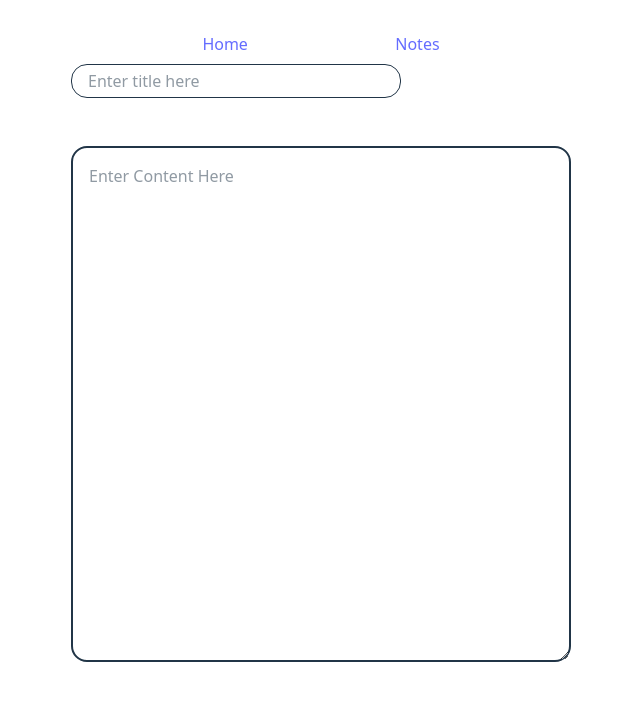
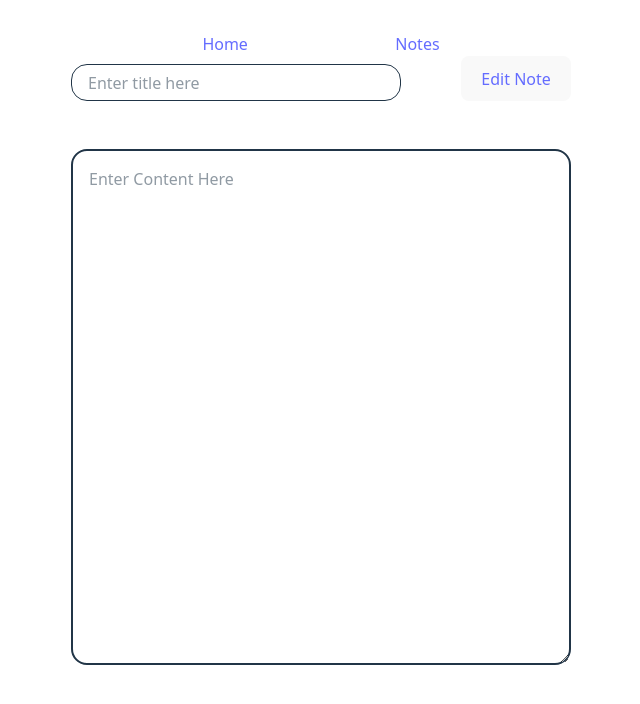
Before and after one commit to KhushiSri13/Projects, a React (Vite) app in the folder NotesApp/: page /notes/1 in a window 1280 px wide. Shown: the top 704 px of the page, without its empty margins (319-959 px from the left). Built offline with nearby package versions, Linux system fonts and the light colour scheme.

Commit message:
viewNotes logic fixed, edit button added

```diff
--- a/NotesApp/src/components/Notes.jsx
+++ b/NotesApp/src/components/Notes.jsx
@@ -37,7 +37,7 @@ const Notes = () => {
                     <Link to={`/?notesId=${notes?._id}`}>edit</Link>
                   </button>
                   <button>
-                    <Link to={`/notes/${notes?.id}`}>view</Link>
+                    <Link to={`/notes/${notes?._id}`}>view</Link>
                   </button>
                   <button onClick={() => handleDelete(notes?._id)}>
                     delete
--- a/NotesApp/src/components/ViewNotes.jsx
+++ b/NotesApp/src/components/ViewNotes.jsx
@@ -1,12 +1,12 @@
 // import React from 'react'
 import React, { useEffect, useState } from 'react'
-import { useParams, useSearchParams } from 'react-router-dom';
+import { Link, useParams, useSearchParams } from 'react-router-dom';
 import { useDispatch, useSelector } from 'react-redux'
 import { addToNotes, updateToNotes } from '../redux/noteSlice';
 const ViewNotes = () => {
 
   const {id} = useParams();
-
+  console.log("params:", id);
   const allNotes = useSelector((state)=> state.notes.note)
 
   const notes = allNotes.find((p) => String(p._id) === String(id));
@@ -21,6 +21,7 @@ const ViewNotes = () => {
         {/* <button className='flex flex-row gap-7 ' onClick={createNotes}>
            {(NotesId) ? "Update Notes" : "Create Notes"}
         </button> */}
+        <button className='flex flex-row gap-7 black'><Link to={`/?notesId=${notes?._id}`}>Edit Note</Link></button>
       </div>
       <div className='mt-8'>
         <textarea className='rounded-2xl mt-4 min-w-[500px] p-4 border-2'
```
